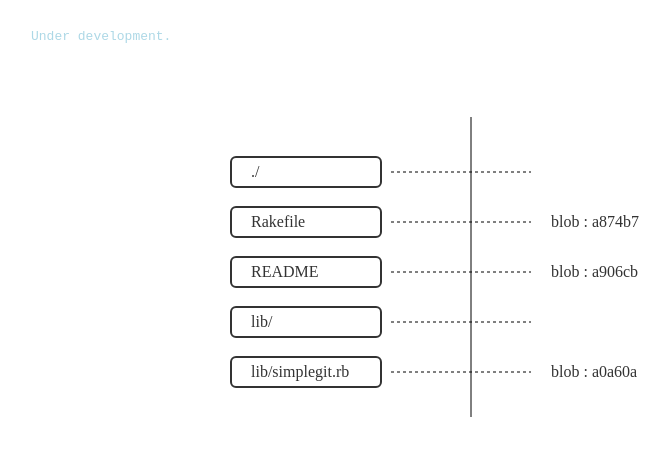
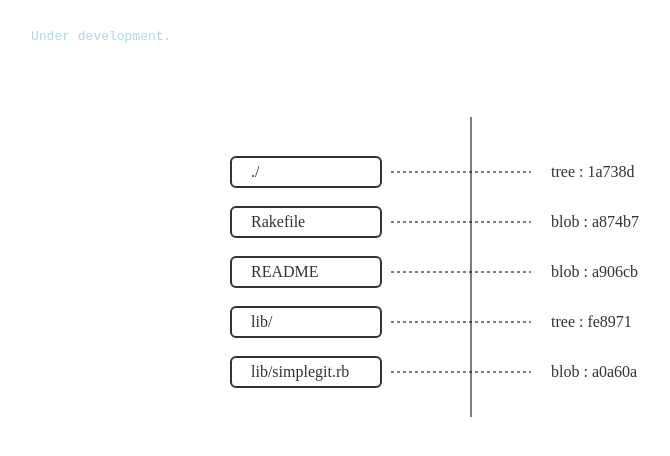
Before and after one commit to imom0/git-internals-d3, a plain HTML site: page index.html in a window 1280 px wide. Shown: the part 60-516 px from the top of the page, without its empty margins (129-799 px from the left). Drawn offline with Linux system fonts and the light colour scheme.

Commit message:
Add tree

```diff
--- a/index.html
+++ b/index.html
@@ -23,7 +23,7 @@
 				.attr('height', 600),
 				canvas = svg.append('g'),
 				data = ['./', 'Rakefile', 'README', 'lib/', 'lib/simplegit.rb'],
-				blobData = ['', 'blob : a874b7', 'blob : a906cb', '', 'blob : a0a60a'];
+				blobData = ['tree : 1a738d', 'blob : a874b7', 'blob : a906cb', 'tree : fe8971', 'blob : a0a60a'];
 	  canvas.selectAll('.files')
 			.data(data)
 			.enter()
```
